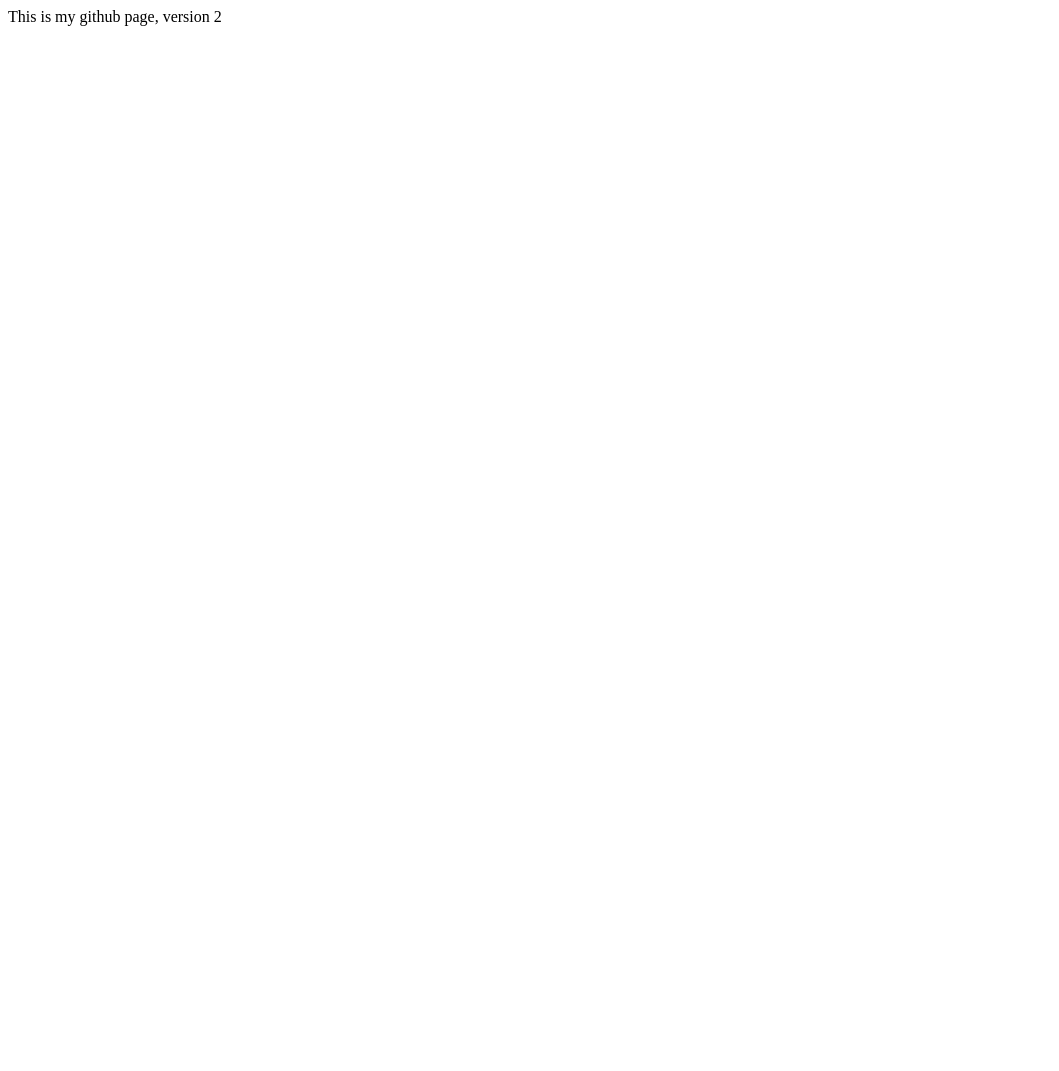
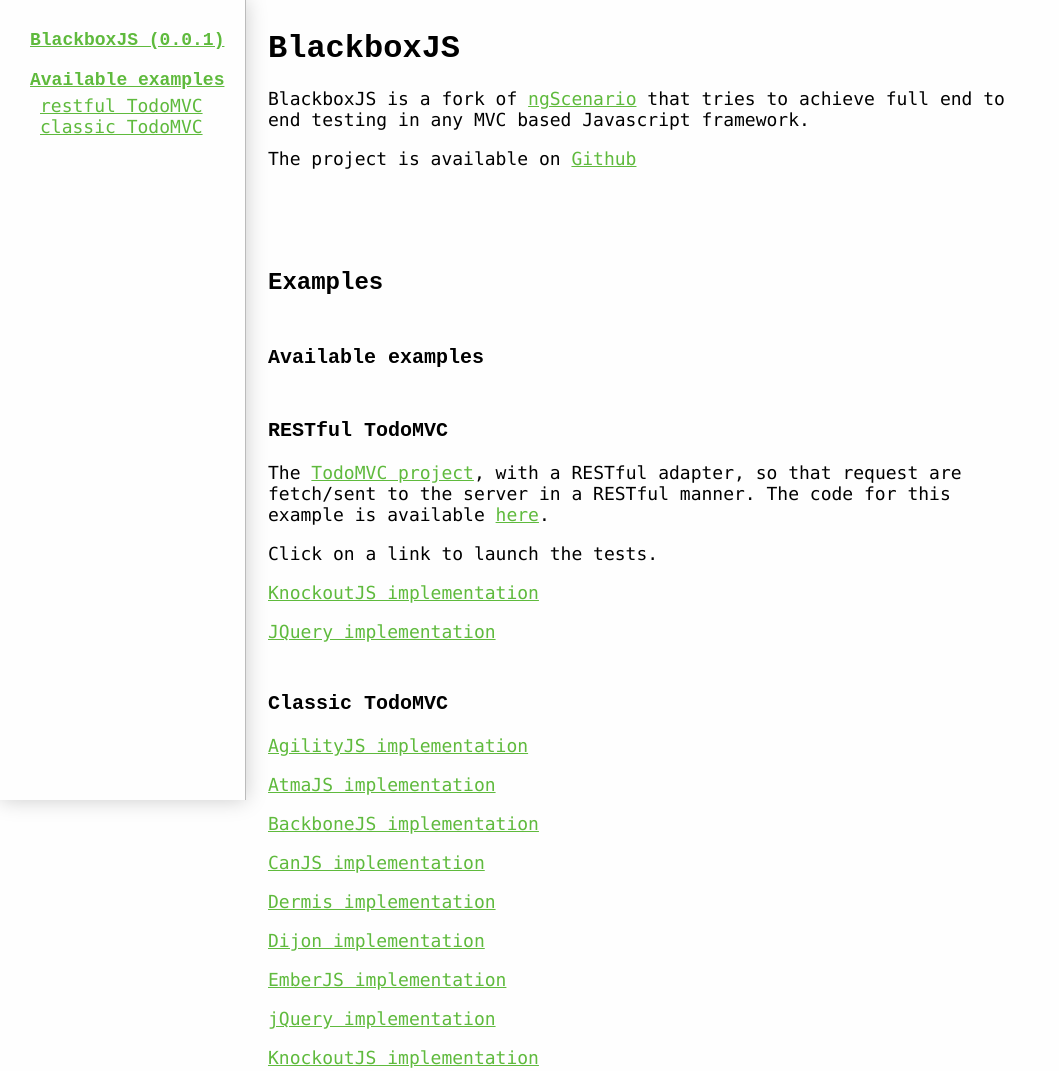
Before and after one commit to bdavidxyz/BlackboxJS, a plain HTML site: page index.html in a window 1280 px wide. Shown: the top 1071 px of the page, without its empty margins (0-1059 px from the left). Before the commit the page ends 800 px from the top, so only its background shows below. Drawn offline with Linux system fonts and the light colour scheme.

Commit message:
wip gh-pages

```diff
--- a/index.html
+++ b/index.html
@@ -1,22 +1,146 @@
 <!DOCTYPE html>
-<html>
-<head>
-    <title></title>
-</head>
+<html lang="en" xmlns="http://www.w3.org/1999/html"><head><meta http-equiv="Content-Type" content="text/html; charset=UTF-8">
+
+    <meta charset="utf-8">
+    <title>BlackboxJS example page</title>
+
+    <style type="text/css">
+
+        body {
+            background: #fefefe;
+            font-family: menlo;
+        }
+
+        p {
+            font-size: 18px;
+        }
+
+        h1, h2, h3, h4, h5, h6 {
+            font-family: monospace, prestige;
+        }
+
+        h2 {
+            margin-top: 100px;
+        }
+
+        h3 {
+            font-size: 20px;
+            margin-top: 50px;
+        }
+
+        h5 {
+            font-size: 16px;
+            margin: 35px 0 0 0;
+        }
+
+        a {
+            color: #5fba3d;
+            text-decoration: underline;
+            font-size: 18px;
+        }
+
+        pre {
+            background: #efefef;
+            padding: 10px 15px;
+            overflow-x: auto;
+        }
+
+        #sidebar {
+            background: #fefefe;
+            position: fixed;
+            z-index: 10;
+            top: 0;
+            left: 0;
+            bottom: 0;
+            width: 215px;
+            overflow-y: auto;
+            overflow-x: hidden;
+            -webkit-overflow-scrolling: touch;
+            padding: 30px 0 30px 30px;
+            border-right: 1px solid #bbb;
+            box-shadow: 0 0 20px #ccc; -webkit-box-shadow: 0 0 20px #ccc; -moz-box-shadow: 0 0 20px #ccc;
+        }
+
+        #sidebar h4 {
+            margin-bottom: 5px;
+            margin-top: 20px;
+        }
+
+        #sidebar h4:first-child {
+            margin-top: 0;
+        }
+
+        #sidebar ul {
+            list-style: none;
+            padding: 0 0 0 10px;
+            margin: 0;
+        }
+
+        #content {
+            position: relative;
+            width: 750px;
+            margin: 30px 0 30px 260px;
+        }
+
+    </style>
+
+    </head>
+
 <body>
-This is my github page, version 2
-</body>
-<script type="text/javascript">
 
-    var _gaq = _gaq || [];
-    _gaq.push(['_setAccount', 'UA-47336563-1']);
-    _gaq.push(['_trackPageview']);
+<div id="sidebar">
 
-    (function() {
-        var ga = document.createElement('script'); ga.type = 'text/javascript'; ga.async = true;
-        ga.src = ('https:' == document.location.protocol ? 'https://ssl' : 'http://www') + '.google-analytics.com/ga.js';
-        var s = document.getElementsByTagName('script')[0]; s.parentNode.insertBefore(ga, s);
-    })();
+    <h4>
+        <a href="#title">BlackboxJS (0.0.1)</a>
+        <a></a>
+    </h4>
+    <h4>
+        <a >Available examples</a>
+        <a></a>
+    </h4>
+    <ul>
+        <li><a href="#restful-todoMVC">restful TodoMVC</a></li>
+        <li><a href="#classic-todoMVC">classic TodoMVC</a></li>
+    </ul>
 
-</script>
-</html>
+
+</div>
+
+<div id="content">
+
+    <h1 id="title">BlackboxJS </h1>
+
+    <p>BlackboxJS is a fork of <a href="https://github.com/karma-runner/karma-ng-scenario">ngScenario</a> that tries to achieve full end to end testing in any MVC based Javascript framework.</p>
+
+    <p>The project is available on  <a href="https://github.com/davidb583/BlackboxJS">Github</a> </p>
+
+    <h2 id="examples">Examples </h2>
+    <h3 id="availableexamples">Available examples </h3>
+
+    <h3 id="restful-todoMVC">RESTful TodoMVC</h3>
+
+    <p>The <a href="http://todomvc.com/">TodoMVC project</a>, with a RESTful adapter, so that request are fetch/sent to the server in a RESTful manner. The code for this example is available <a href="https://github.com/davidb583/BlackboxJS/blob/dev/examples/restfulTodoMVC/test/e2e-test.js
+">here</a>.</p>
+    <p></p>
+    <p>Click on a link to launch the tests.</p>
+    <p><a href="/restfulTodoMVC/test/e2e.html?fw=knockoutjs"> KnockoutJS implementation</a> </p>
+    <p><a href="/restfulTodoMVC/test/e2e.html?fw=jquery"> JQuery implementation</a> </p>
+
+
+    <h3 id="classic-todoMVC">Classic TodoMVC</h3>
+    <p><a href="/classicTodoMVC/test/e2e.html?fw=agilityjs" onclick="localStorage.clear()"> AgilityJS implementation </a> </p>
+    <p><a href="/classicTodoMVC/test/e2e.html?fw=atmajs" onclick="localStorage.clear()"> AtmaJS implementation </a> </p>
+    <p><a href="/classicTodoMVC/test/e2e.html?fw=backbone" onclick="localStorage.clear()"> BackboneJS implementation </a> </p>
+    <p><a href="/classicTodoMVC/test/e2e.html?fw=canjs" onclick="localStorage.clear()"> CanJS implementation </a> </p>
+    <p><a href="/classicTodoMVC/test/e2e.html?fw=dermis" onclick="localStorage.clear()"> Dermis implementation </a> </p>
+    <p><a href="/classicTodoMVC/test/e2e.html?fw=dijon" onclick="localStorage.clear()"> Dijon implementation </a> </p>
+    <p><a href="/classicTodoMVC/test/e2e.html?fw=ember" onclick="localStorage.clear()"> EmberJS implementation </a> </p>
+    <p><a href="/classicTodoMVC/test/e2e.html?fw=jquery" onclick="localStorage.clear()"> jQuery implementation </a> </p>
+    <p><a href="/classicTodoMVC/test/e2e.html?fw=knockout" onclick="localStorage.clear()"> KnockoutJS implementation </a> </p>
+    <p><a href="/classicTodoMVC/test/e2e.html?fw=thorax" onclick="localStorage.clear()"> ThoraxJS implementation </a> </p>
+
+</div>
+
+
+
+</body></html>
```
Also changed, not shown: 1 other file.
